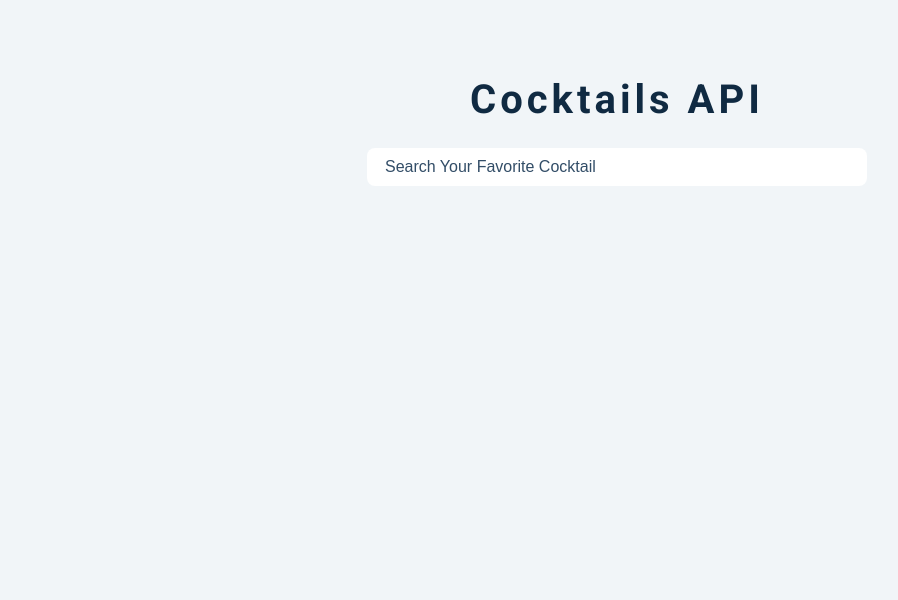
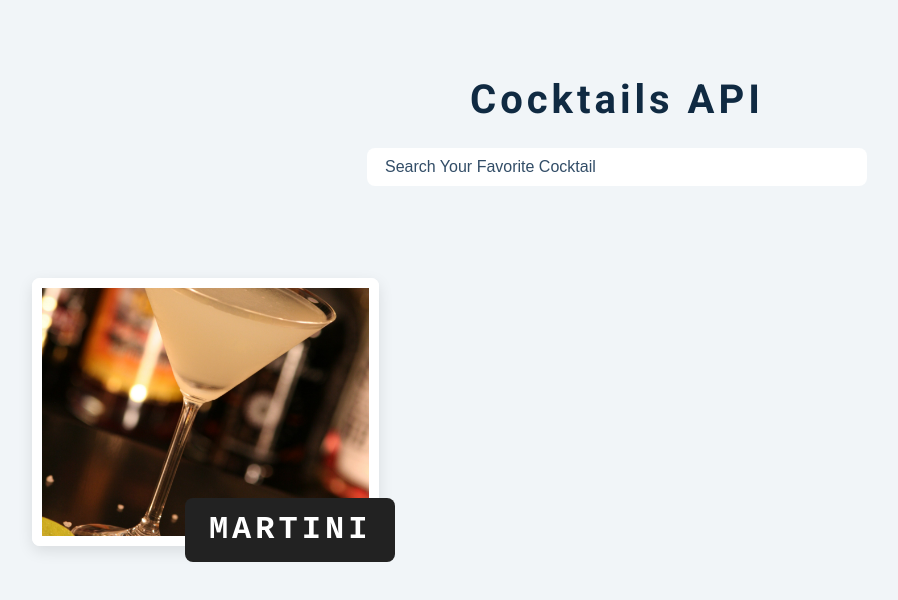
Before and after one commit to zainabturkmen/Cocktails, a plain HTML site: page index.html in a window 1280 px wide. Shown: the whole page, without its empty margins (23-921 px from the left). Drawn offline with nearby package versions, Linux system fonts and the light colour scheme.

Commit message:
adding some changes

```diff
--- a/index.html
+++ b/index.html
@@ -23,7 +23,20 @@
       />
     </form>
     <section class="section cocktails">
-
+      <article class="loading hide-loading">
+        <img src="./loading.gif" alt="loading gif">
+      </article>
+      <h2 class="title"></h2>
+      <!-- single drink -->
+      <div class="section-center">
+        <a href="drink.html">
+          <article class="cocktail" data-id="1">
+            <img src="./cocktail.jpg" alt="cocktail">
+            <h3>martini</h3>
+          </article>
+        </a>
+      </div>
+      <!-- end of the single drink -->
     </section>
     <script type="module" src="./app.js"></script>
   </body>
```
